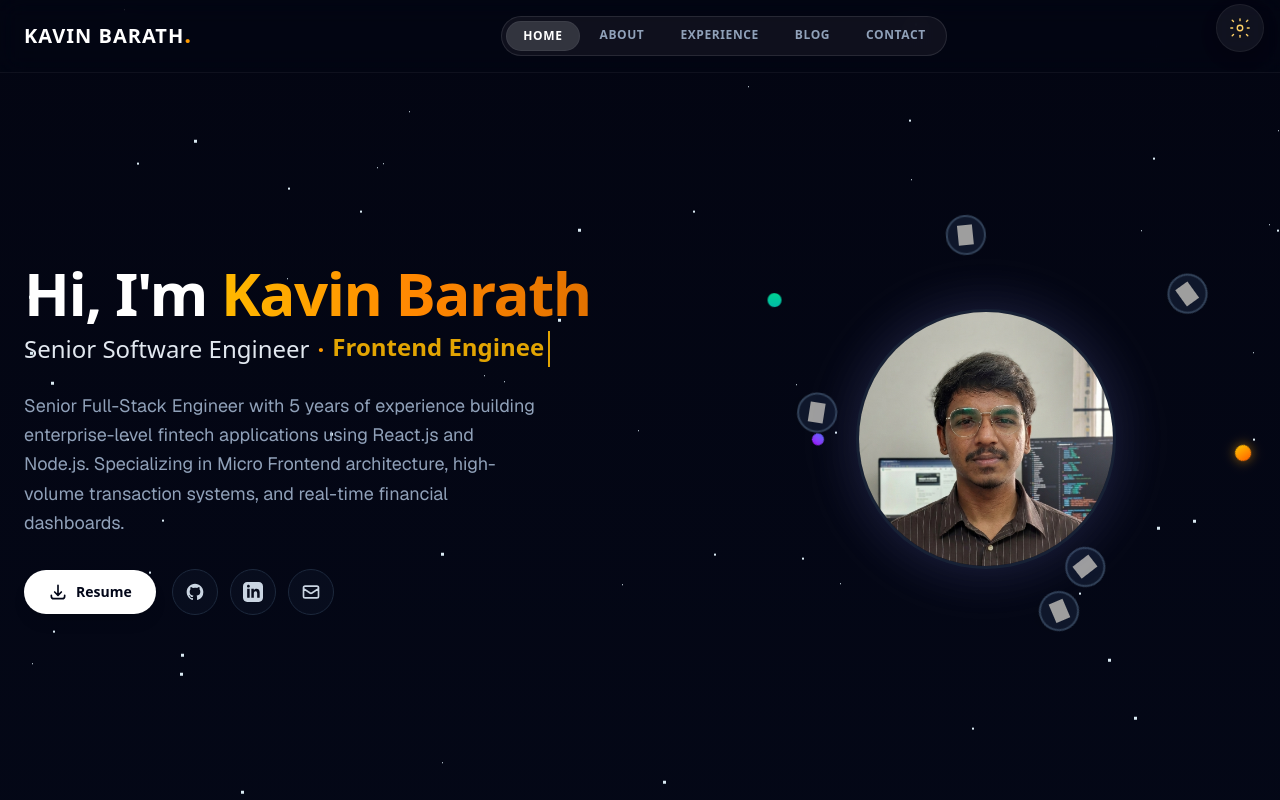
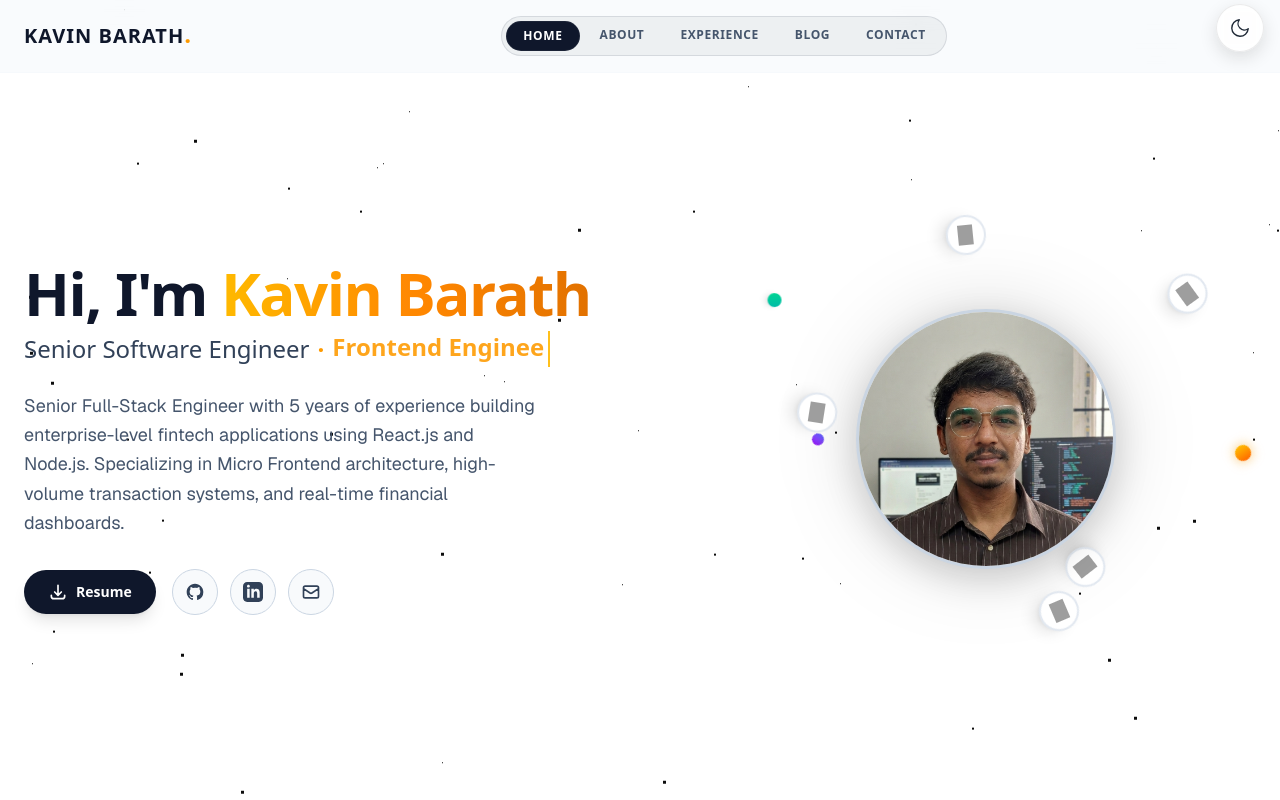
Before and after one commit to Kavin-Brat/personal-portfolio-2k26, a Next.js app: page / in a window 1280 px wide. Shown: the top 800 px of the page. Built offline with nearby package versions, Linux system fonts and the light colour scheme; grey boxes are pictures that could not be loaded.

Commit message:
theme: defualt, onclick issue fix

```diff
--- a/app/components/Header.tsx
+++ b/app/components/Header.tsx
@@ -127,7 +127,7 @@ const Header: React.FC = () => {
       <div
         className={`fixed inset-y-0 right-0 w-64 bg-slate-100/90 dark:bg-slate-950/95 backdrop-blur-xl transform ${
           isOpen ? "translate-x-0 pointer-events-auto" : "translate-x-full pointer-events-none invisible"
-        } transition-transform duration-300 ease-in-out z-40 border-l border-slate-200/20 dark:border-white/5 flex flex-col p-6 pt-24 gap-4 md:hidden`}
+        } transition-transform duration-300 ease-in-out z-50 border-l border-slate-200/20 dark:border-white/5 flex flex-col p-6 pt-24 gap-4 md:hidden`}
       >
         {NAV_ITEMS.map((item) => (
           <Link
--- a/app/components/ThemeToggle.tsx
+++ b/app/components/ThemeToggle.tsx
@@ -2,13 +2,21 @@
 
 import React, { useEffect, useState } from "react";
 
+/**
+ * ThemeToggle Component
+ *
+ * Interactive floating action button toggling light & dark modes.
+ * Synchronizes state dynamically across multiple toggle instances on the same page.
+ */
 export default function ThemeToggle() {
-  const [theme, setTheme] = useState<"light" | "dark">("dark");
+  // Default to light theme as the initial base default
+  const [theme, setTheme] = useState<"light" | "dark">("light");
 
+  // Load saved theme on mount
   useEffect(() => {
     try {
       const saved = localStorage.getItem("theme") as "light" | "dark" | null;
-      const initialTheme = saved || "dark";
+      const initialTheme = saved || "light";
       setTheme(initialTheme);
       document.documentElement.setAttribute("data-theme", initialTheme);
       if (initialTheme === "dark") {
@@ -17,10 +25,26 @@ export default function ThemeToggle() {
         document.documentElement.classList.remove("dark");
       }
     } catch (e) {
-      // ignore
+      // ignore SSR or localStorage access blocks
     }
   }, []);
 
+  // Listen to synchronisation events from other toggles
+  useEffect(() => {
+    const handleSync = (e: Event) => {
+      const customEvent = e as CustomEvent<"light" | "dark">;
+      if (customEvent.detail && customEvent.detail !== theme) {
+        setTheme(customEvent.detail);
+      }
+    };
+
+    window.addEventListener("theme-toggle-sync", handleSync);
+    return () => {
+      window.removeEventListener("theme-toggle-sync", handleSync);
+    };
+  }, [theme]);
+
+  // Handle local state theme writes
   useEffect(() => {
     try {
       document.documentElement.setAttribute("data-theme", theme);
@@ -35,14 +59,22 @@ export default function ThemeToggle() {
     }
   }, [theme]);
 
-  const toggle = () => setTheme((t) => (t === "dark" ? "light" : "dark"));
+  // Click handler to toggle theme and broadcast sync state
+  const toggle = (e: React.MouseEvent) => {
+    e.stopPropagation(); // Prevent event bubbling on mobile side menu
+    const nextTheme = theme === "dark" ? "light" : "dark";
+    setTheme(nextTheme);
+    window.dispatchEvent(
+      new CustomEvent("theme-toggle-sync", { detail: nextTheme })
+    );
+  };
 
   return (
     <button
       className="theme-toggle"
       onClick={toggle}
       aria-label={theme === "dark" ? "Switch to light theme" : "Switch to dark theme"}
-      title={theme === "dark" ? "Light" : "Dark"}
+      title={theme === "dark" ? "Light Mode" : "Dark Mode"}
     >
       {theme === "dark" ? (
         // sun icon (shows when currently dark, to switch to light)
```
